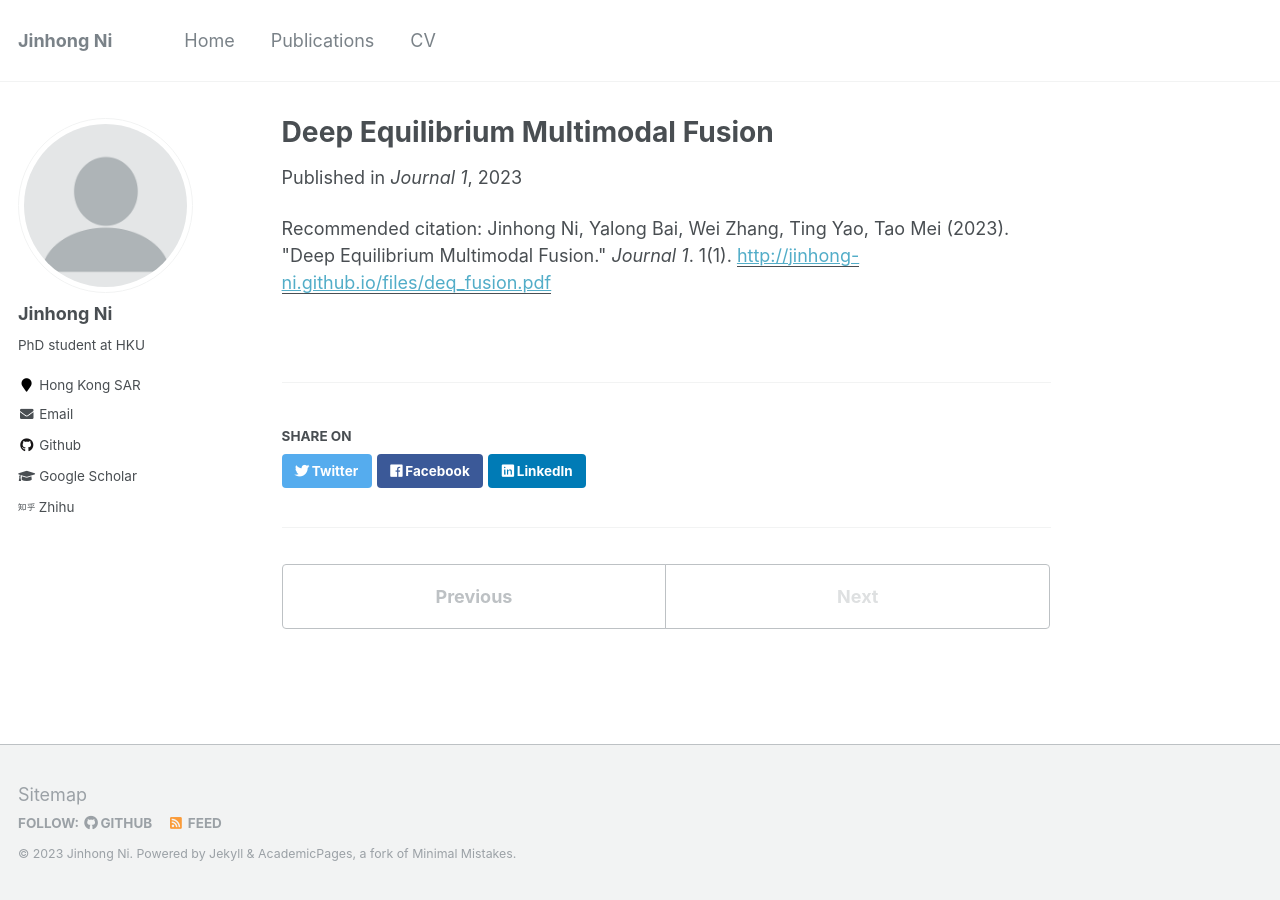
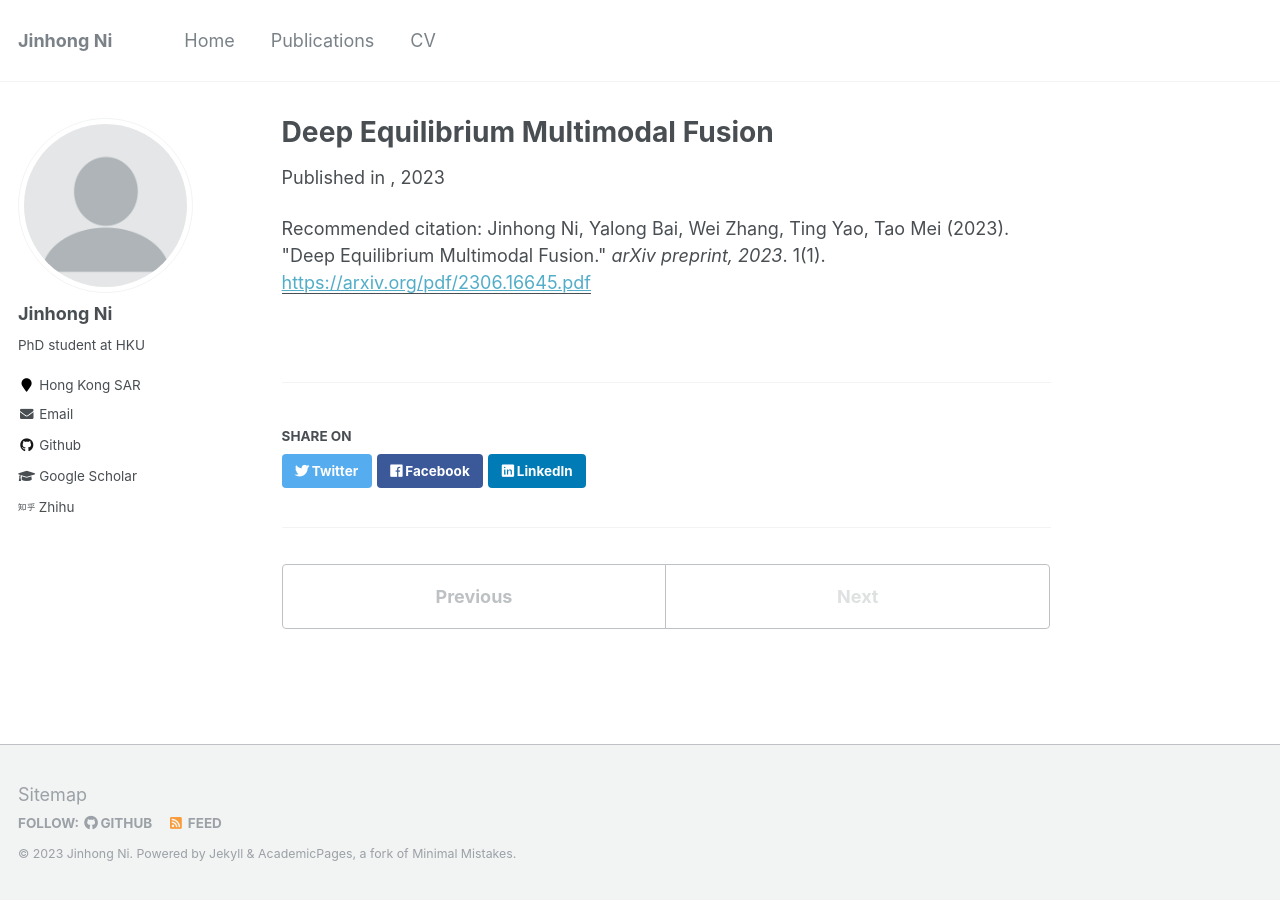
Before and after one commit to jinhong-ni/jinhong-ni.github.io, a Jekyll site: the page built from _publications/2023-deq_fusion.md, in a window 1280 px wide. Built offline with Jekyll 4.4.1, drawn with Linux system fonts in a browser that asks for light colours.

Commit message:
update pub

```diff
--- a/_publications/2023-deq_fusion.md
+++ b/_publications/2023-deq_fusion.md
@@ -3,10 +3,10 @@ title: "Deep Equilibrium Multimodal Fusion"
 collection: publications
 permalink: /publication/deq_fusion
 date: 2023-10-01
-venue: 'Journal 1'
-paperurl: 'http://jinhong-ni.github.io/files/deq_fusion.pdf'
+venue: ''
+paperurl: 'https://arxiv.org/pdf/2306.16645.pdf'
 author: '<strong>Jinhong Ni</strong>,  Yalong Bai,  Wei Zhang,  Ting Yao,  Tao Mei'
-citation: 'Jinhong Ni,  Yalong Bai,  Wei Zhang,  Ting Yao,  Tao Mei (2023). &quot;Deep Equilibrium Multimodal Fusion.&quot; <i>Journal 1</i>. 1(1).'
-pub_year: '2023'
+citation: 'Jinhong Ni,  Yalong Bai,  Wei Zhang,  Ting Yao,  Tao Mei (2023). &quot;Deep Equilibrium Multimodal Fusion.&quot; <i>arXiv preprint, 2023</i>. 1(1).'
+pub_year: 'preprint'
 bib:
 ---
```
Also changed, not shown: _pages/publications.md (+8 -0 lines).
